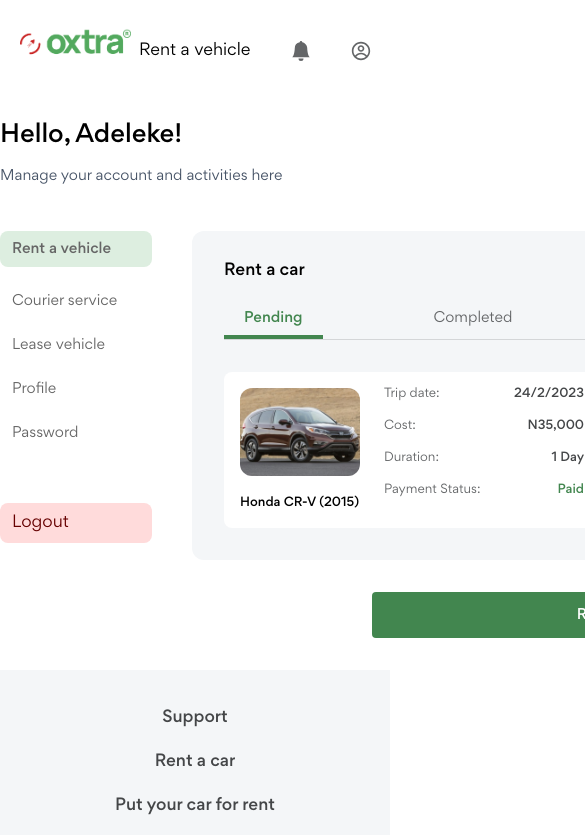
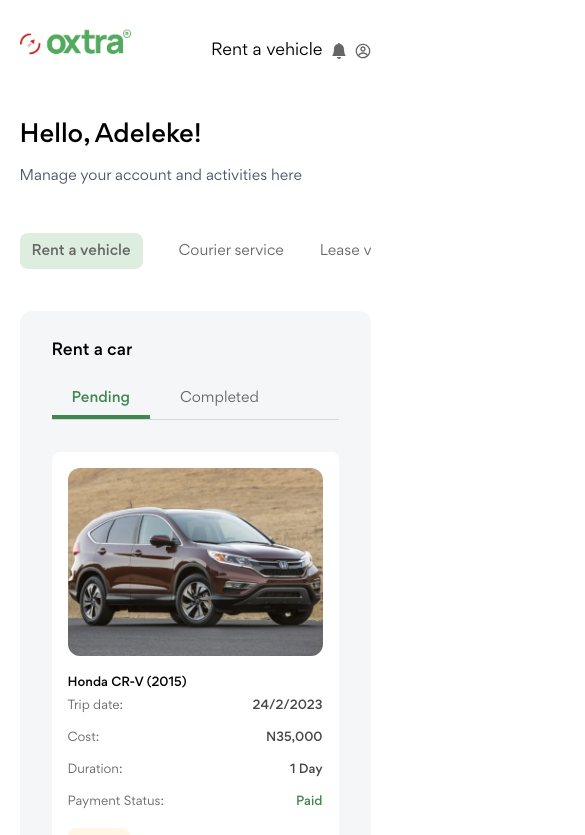
Before and after one commit to arudovwen/Oxtra-Web-Frontend, a Next.js app: page /dashboard in a window 390 px wide. Shown: the top 835 px of the page, 585 px wide, since content can reach past the window. Built offline with nearby package versions, Linux system fonts and the light colour scheme.

Commit message:
dashboard responsiveness

```diff
--- a/components/Dashboard/Navigation.tsx
+++ b/components/Dashboard/Navigation.tsx
@@ -10,7 +10,7 @@
 
 const navigation = [{ name: 'Rent a vehicle', href: '/rent-a-vehicle' }];
 
-const iconClasses = classNames('text-brandGray-100 w-5 h-5');
+const iconClasses = classNames('text-brandGray-100 w-4 h-4 md:w-5 md:h-5');
 
 const Navigation = () => {
   return (
@@ -26,12 +26,12 @@
           />
         </Link>
 
-        <div className='flex gap-10 items-center pt-10 z-10'>
+        <div className='flex gap-2 md:gap-10 items-center pt-10 z-10'>
           {navigation.map((nav) => {
             const { name, href } = nav;
             return (
               <Typography key={name} as='p' font='font-gordita-regular'>
-                <Link href={href} className='p'>
+                <Link href={href}>
                   {name}
                 </Link>
               </Typography>
--- a/components/Dashboard/SideNav.tsx
+++ b/components/Dashboard/SideNav.tsx
@@ -15,8 +15,8 @@
 
 const SideNav = ({ activePage }: SideNavProps) => {
   return (
-    <div className='flex flex-col gap-[60px] font-gordita-regular'>
-      <div className='flex flex-col gap-6'>
+    <div className='flex  lg:flex-col gap-[60px]   font-gordita-regular overflow-scroll lg:overflow-auto'>
+      <div className='flex lg:flex-col gap-6 items-center lg:items-start'>
         {sideNav.map((nav) => {
           return (
             <Link
@@ -25,8 +25,8 @@
               className={`${
                 activePage.toLocaleLowerCase() ===
                   nav.name.toLocaleLowerCase() &&
-                'text-[#102214] font-gordita-medium bg-[#DDEEE0] rounded-lg py-2 pl-3 w-[152px]'
-              } text-[#666666] text-[14px] leading-[20px] pl-3 `}
+                'text-[#102214] font-gordita-medium bg-[#DDEEE0] rounded-lg py-2 lg:pl-3 px-3  lg:w-[152px]'
+              } text-[#666666] text-[14px] leading-[20px] pl-3 whitespace-nowrap `}
             >
               {nav.name}
             </Link>
@@ -34,7 +34,7 @@
         })}
       </div>
       <span
-        className='pl-3 py-2 bg-[#FFDBDB] text-[#660000] font-gordita-regular w-[152px] rounded-lg
+        className='lg:pl-3 py-2 bg-[#FFDBDB] text-[#660000] font-gordita-regular  px-3 lg:w-[152px] rounded-lg
 '
       >
         Logout
--- a/components/FindPreferredCar/index.tsx
+++ b/components/FindPreferredCar/index.tsx
@@ -7,8 +7,8 @@
 
 const FindPreferredCar = () => {
   return (
-    <div className='flex justify-center mb-[234px] '>
-      <div className='bg-white absolute box-shadow w-[1164px] top-[529px]  p-6'>
+    <div className='flex justify-center mb-[512px] xl:mb-[234px] '>
+      <div className='bg-white absolute box-shadow w-[90%]  xl:w-[1164px] top-[498px] lg:top-[529px]  p-6'>
         <div>
           <div className='text-brandGray-300 mb-[26px]'>
             <Typography as='h5' font='font-gordita-medium'>
@@ -36,7 +36,7 @@
           width={300}
           height={200}
           alt='car'
-          className='top-[247px] absolute left-[-103px]'
+          className='top-[247px] hidden xl:block absolute left-[-103px]'
         />
       </div>
     </div>
--- a/components/Forms/FindCarForm.tsx
+++ b/components/Forms/FindCarForm.tsx
@@ -3,11 +3,11 @@
 import { GoSearch } from 'react-icons/go';
 
 const inputClasses = classNames(
-  'px-2 py-2 border border-[#d4d6d8] mt-3  w-full'
+  'px-2 py-2 border rounded-sm border-[#d4d6d8] mt-3  w-full'
 );
 
 const labelClasses = classNames(
-  'font-gordita-medium text-brandGray-300 text-sm'
+  'font-gordita-medium text-brandGray-300 text-xs lg:text-sm'
 );
 
 const FindCarForm = () => {
@@ -15,9 +15,9 @@
     <form
       action='
       '
-      className='flex gap-5'
+      className='grid grid-cols-12 gap-[20px]'
     >
-      <div className='w-[37%]'>
+      <div className='col-span-full xl:col-span-3'>
         <label htmlFor='Pick up location' className={labelClasses}>
           Pick up location
         </label>
@@ -27,7 +27,7 @@
           className={inputClasses}
         />
       </div>
-      <div className='w-[20%]'>
+      <div className='col-span-6 xl:col-span-2'>
         <label htmlFor='pick up Date' className={labelClasses}>
           Pick up Date
         </label>
@@ -38,19 +38,19 @@
           name='pick up Date'
         />
       </div>
-      <div>
+       <div className='col-span-6 xl:col-span-2'>
         <label htmlFor='Time' className={labelClasses}>
           Time
         </label>
         <input type='time' className={inputClasses} name='Time' />
       </div>
-      <div className='w-[13%] z-10'>
+        <div className='col-span-6 xl:col-span-2 z-10'>
         <label htmlFor='Number of Days' className={labelClasses}>
           Number of Days
         </label>
         <input type='number' className={inputClasses} />
       </div>
-      <div className='w-[20%] z-10'>
+          <div className='col-span-6 xl:col-span-2 z-10'>
         <label htmlFor='Return Date & Time' className={labelClasses}>
           Return Date & Time
         </label>
@@ -61,9 +61,12 @@
           className={`${inputClasses}  uppercase`}
         />
       </div>
-      <div className='bg-brandGreen-300 text-white p-6 rounded cursor-pointer'>
+        <div className='bg-brandGreen-300 text-white py-6 flex flex-col items-center justify-center  col-span-full xl:col-auto rounded cursor-pointer'>
         <GoSearch className='w-[26px] h-[26px]' />
       </div>
+
+
+
     </form>
   );
 };
--- a/components/Layouts/DashboardLayout.tsx
+++ b/components/Layouts/DashboardLayout.tsx
@@ -14,9 +14,9 @@
     <div className='h-screen flex flex-col'>
       <Navigation />
 
-      <div className='flex-1 max-w-[1033px] mx-auto'>
+      <div className='flex-1 w-[90%] lg:max-w-[1033px] mx-auto'>
         <DashbordHeader />
-        <div className='flex mt-12 gap-10'>
+        <div className='flex flex-col lg:flex-row mt-12 gap-10'>
           <div>
             <SideNav activePage={activePage} />
           </div>
--- a/pages/dashboard/index.tsx
+++ b/pages/dashboard/index.tsx
@@ -20,20 +20,27 @@
 
 const Card = ({ children }: { children: React.ReactNode }) => {
   return (
-    <div className='bg-white p-4 rounded-lg inline-flex'>
-      <div className='mr-6'>
+    <div className='bg-white p-4 rounded-lg flex flex-col md:inline-flex  md:flex-row'>
+      <div className=' mb-2 md:mb-0 md:mr-6'>
         <Image
           src={honda}
           width={120}
           height={88}
           alt='car'
-          className='rounded-xl mb-3'
+          className='rounded-xl mb-3 hidden md:block'
+        />
+         <Image
+          src={honda}
+          width={600}
+          height={188}
+          alt='car'
+          className='rounded-xl mb-3 md:hidden'
         />
         <span className='text-[12px] leading-[12px] font-gordita-medium'>
           Honda CR-V (2015)
         </span>
       </div>
-      <div className='w-[200px] mr-[54px]'>
+      <div className='md:w-[200px] md:mr-[54px]'>
         <div className={rowClasses}>
           <span className={infoClasses}>Trip date:</span>
           <span className={contentClasses}>24/2/2023</span>
@@ -53,7 +60,7 @@
           </span>
         </div>
       </div>
-      <div className='flex flex-col justify-between'>
+      <div className='flex items-center mt-[20px] md:mt-0 md:flex-col justify-between'>
         {children}
         <span className='text-[10px] flex font-gordita-medium gap-[9px] leading-[10px] text-brandGray-100'>
           View Details{' '}
@@ -72,13 +79,13 @@
 
   return (
     <DashboardLayout activePage={activePage}>
-      <div className='bg-brandGray-200 p-8 rounded-xl w-[840px]'>
+      <div className='bg-brandGray-200 p-8 rounded-xl xl:w-[840px]'>
         <div className='mb-8'>
           <Typography as='p' font='font-gordita-medium'>
             Rent a car
           </Typography>
         </div>
-        <div className='flex mb-8 gap-[91px]  font-gordita-regular text-sm border-b border-[#D4D6D8]'>
+        <div className='flex mb-8 gap-[10px] md:gap-[91px]  font-gordita-regular text-sm border-b border-[#D4D6D8]'>
           <span
             onClick={() => setPending(true)}
             className={`text-brandGray-100 px-5 cursor-pointer pb-2.5 ${
```
Also changed, not shown: styles/globals.css (line endings or trailing spaces).
